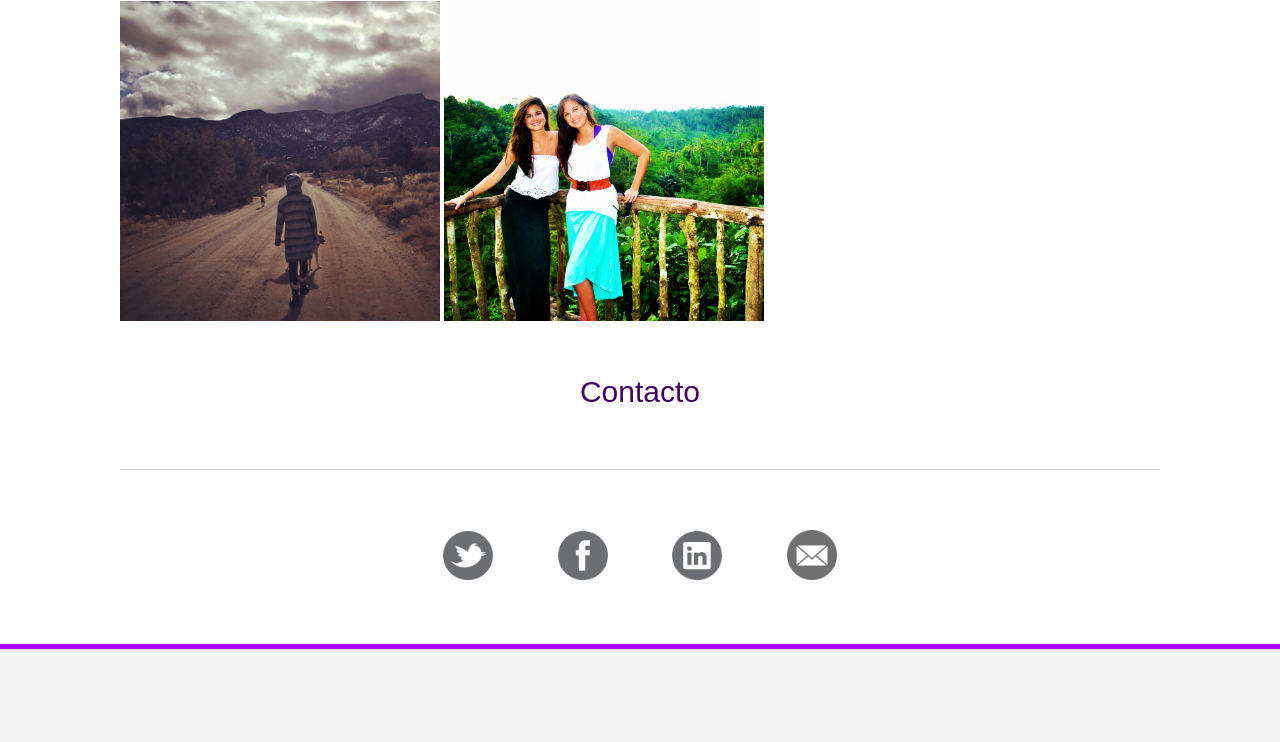
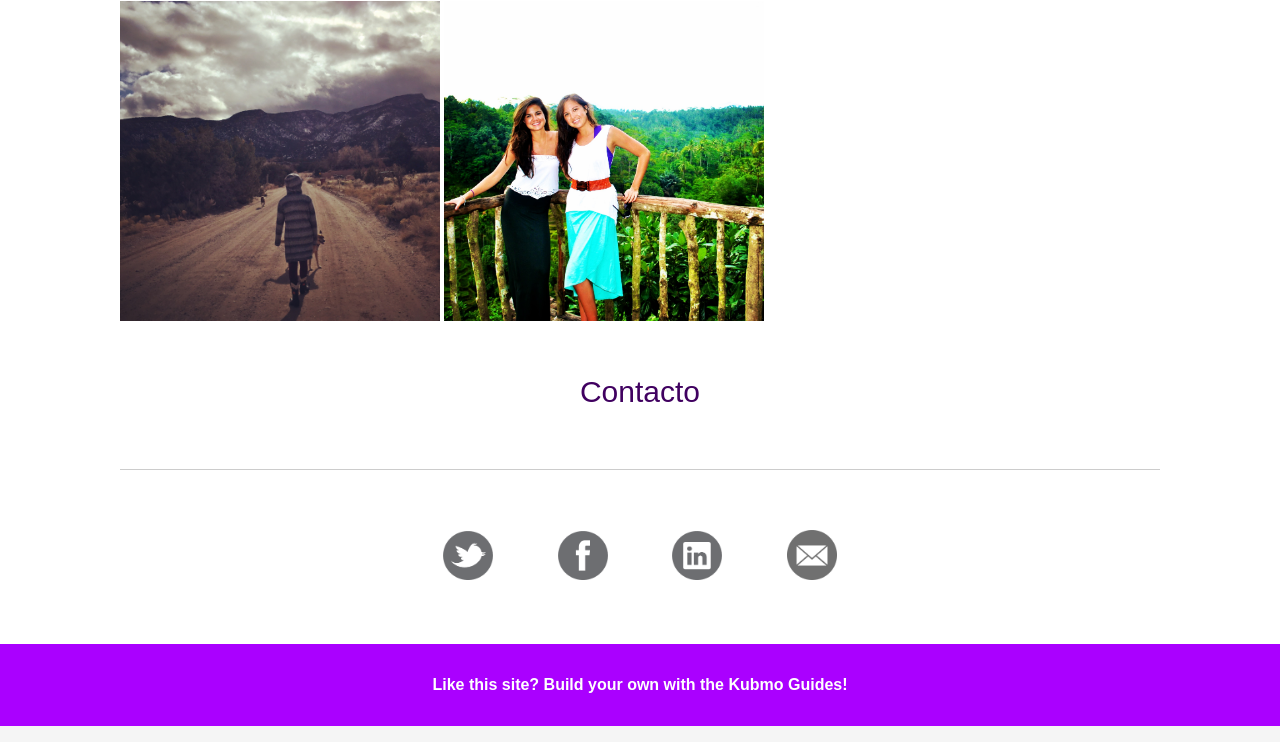
Before and after one commit to durhamka/durhamka.github.io, a plain HTML site: page index.html in a window 1280 px wide. Shown: the part 2388-3130 px from the top of the page. Before the commit the page ends 3037 px from the top, so only its background shows below. Drawn offline with Linux system fonts and the light colour scheme; a web font is replaced by a local one.

Commit message:
added kubmo guide info to bottom of site

```diff
--- a/index.css
+++ b/index.css
@@ -214,7 +214,6 @@ nav a:hover {
 -----------------------------------------*/
 footer {
     margin-top: -100px;
-    border-bottom: thick solid #AA00FF;
 }
 
 footer h1 {
@@ -226,6 +225,37 @@ footer img {
     width: 50px;
     margin: 60px 30px 0px 30px;
 }
+
+/* BOTTOM BAR - kubmo info
+-----------------------------------------*/
+
+#kubmo_info a {
+    text-decoration: none;
+    font-weight: 600;
+    color: #FFFFFF;
+}
+
+#kubmo_info p {
+    font-weight: 600;
+    color: #FFFFFF;
+}
+
+#kubmo_info {
+    background-color: #AA00FF;
+    width: 100%;
+    text-align: center;
+    padding-top: 32px;
+    height: 82px;
+}
+
+#kubmo_info a:hover {
+    color: #400160;
+    -moz-border-radius: 4px;
+    -webkit-border-radius: 4px;
+    border-radius: 4px;
+}
+
+
 
 /* MOBILE - responsive design
 -----------------------------------------*/
--- a/index.html
+++ b/index.html
@@ -64,12 +64,14 @@
                 <!-- footer & contact info -->
                 <footer id="contacto">
                     <h1>Contacto</h1>
-
                     <a href="https://twitter.com/KinseyAnnDurham" target="_blank"><img src="images/twitter.png"></a>
                     <a href="https://facebook.com/kinsey.ann.54" target="_blank"><img src="images/facebook.png"></a>
                     <a href="https://linkedin.com/in/kinseyanndurham" target="_blank"><img src="images/linkedin.png"></a>
                     <a href="mailto:kinseyann505@gmail.com"><img src="images/mail.png"></a>
                 </footer>
             </div>
+            <div id="kubmo_info">
+                <a href="http://kubmo.github.io/" target="_blank" <p>Like this site? Build your own with the Kubmo Guides!</p> </a>
+            </div>
         </body>
     </html>
```
